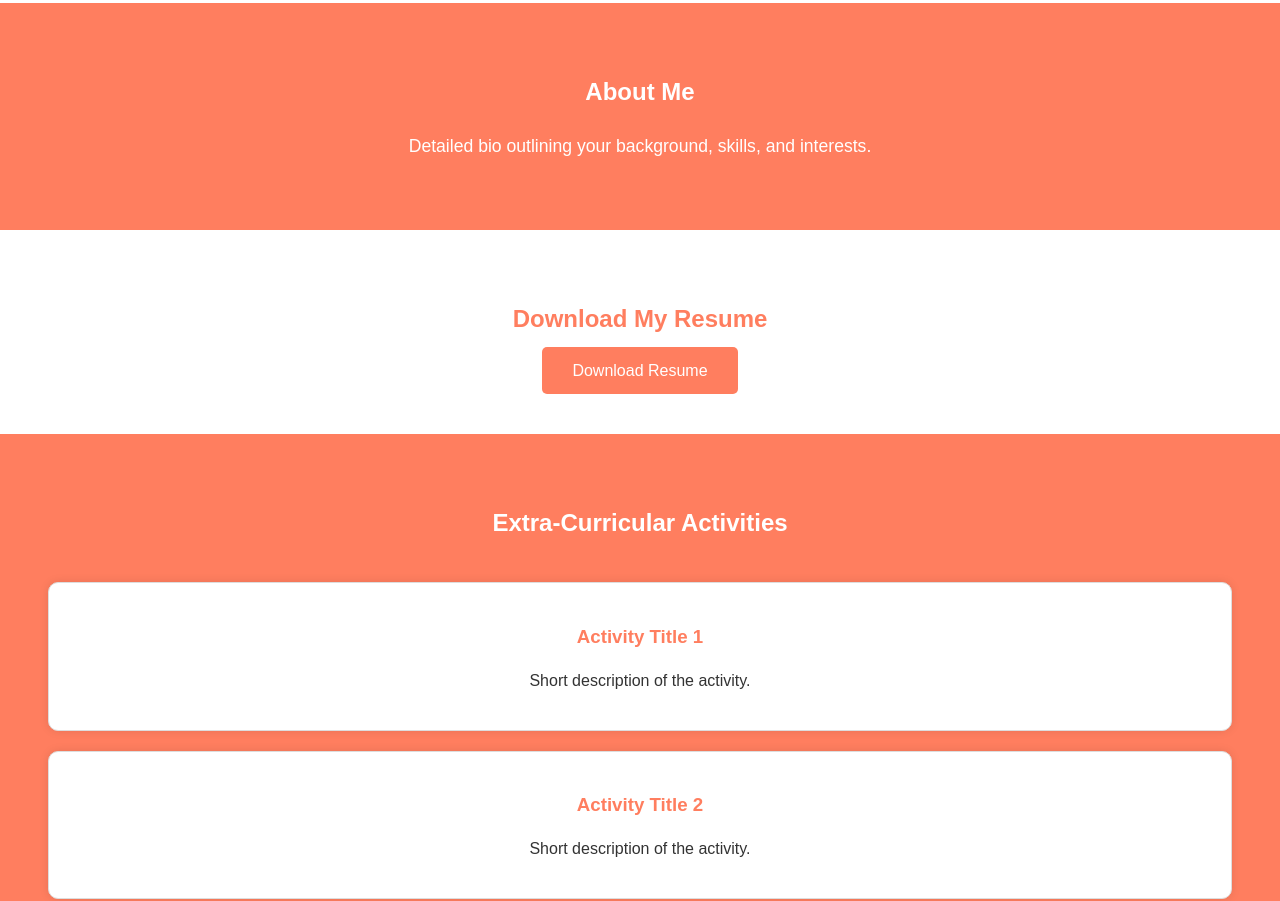
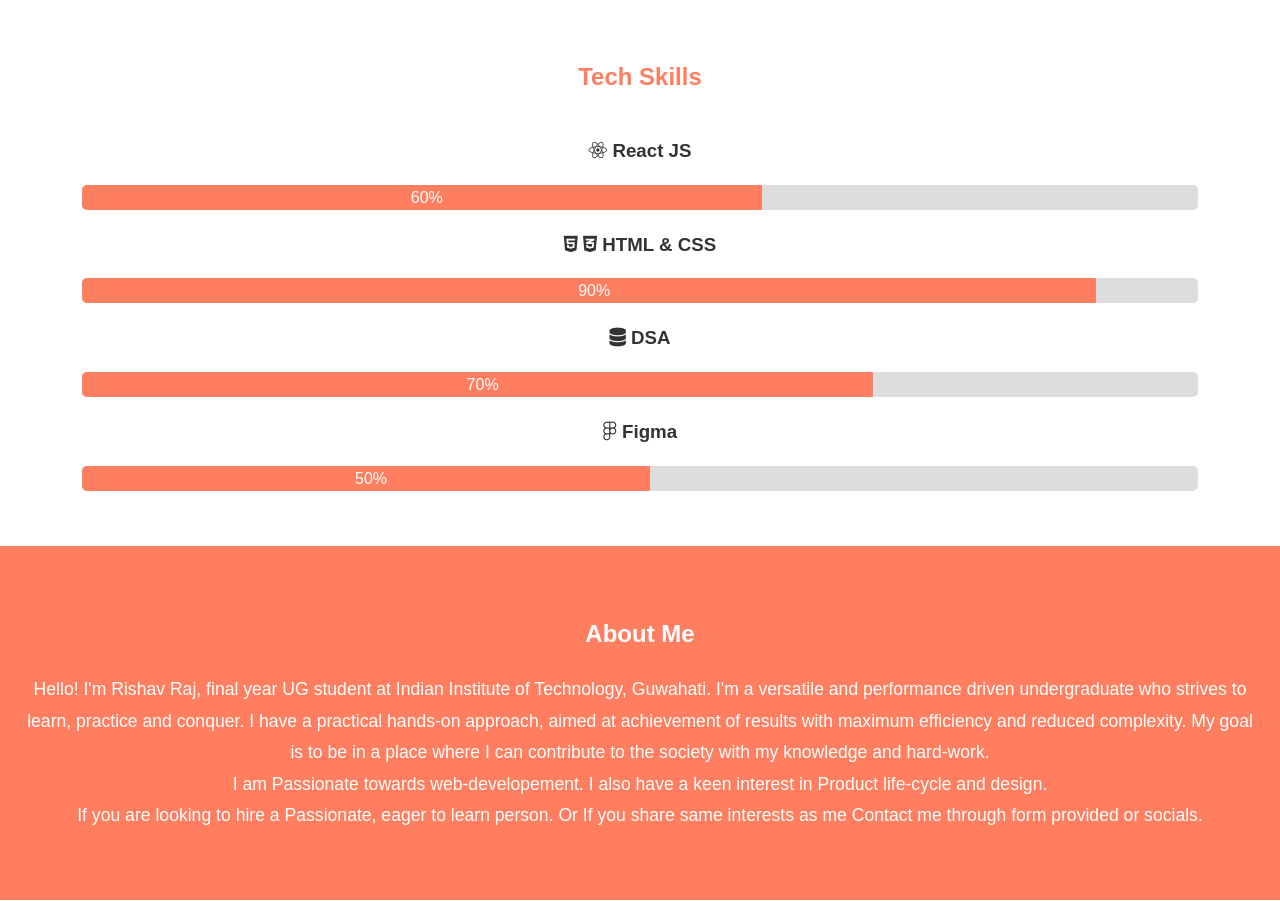
Before and after one commit to Rishav-is-coding/Portfolio-hackstack, a plain HTML site: page index.html in a window 1280 px wide. Shown: the part 875-1776 px from the top of the page. Drawn offline with nearby package versions, Linux system fonts and the light colour scheme; some packages are replaced by stand-ins of ours.

Commit message:
changed few things

```diff
--- a/index.html
+++ b/index.html
@@ -6,6 +6,7 @@
     <title>Personal Portfolio</title>
     <link rel="stylesheet" href="styles/style.css">
     <link rel="stylesheet" href="https://cdnjs.cloudflare.com/ajax/libs/font-awesome/6.0.0-beta3/css/all.min.css">
+    <script src="https://maps.googleapis.com/maps/api/js?key=YOUR_API_KEY"></script>
 </head>
 <body>
     <!-- Landing Page -->
@@ -29,14 +30,51 @@
             <p>Short description of the project.</p>
             <a href="http://linktoyourproject2.com">View Project</a>
         </div>
-        <!-- Add more project cards as needed -->
+
     </section>
-
+    <!-- About Me Section -->
+    <section class="skills">
+        <h2>Tech Skills</h2>
+        <div class="skill">
+            <h3><i class="fa-brands fa-react"></i> React JS</h3>
+            <div class="progress">
+                <div class="progress-bar" style="width: 60%;">60%</div>
+            </div>
+        </div>
+        <div class="skill">
+            <h3><i class="fa-brands fa-html5"></i> <i class="fa-brands fa-css3-alt"></i> HTML &amp CSS</h3>
+            <div class="progress">
+                <div class="progress-bar" style="width: 90%;">90%</div>
+            </div>
+        </div>
+        <!-- <div class="skill">
+            <h3> HTML</h3>
+            <div class="progress">
+                <div class="progress-bar" style="width: 90%;">90%</div>
+            </div>
+        </div> -->
+        <div class="skill">
+            <h3><i class="fa-solid fa-database"></i> DSA</h3>
+            <div class="progress">
+                <div class="progress-bar" style="width: 70%;">70%</div>
+            </div>
+        </div>
+        <div class="skill">
+            <h3><i class="fa-brands fa-figma"></i> Figma</h3>
+            <div class="progress">
+                <div class="progress-bar" style="width: 50%;">50%</div>
+            </div>
+        </div>
+        <!-- Add more skills as needed -->
+    </section>
     <!-- About Me Section -->
     <section class="about-me">
         <h2>About Me</h2>
         <p>
-            Detailed bio outlining your background, skills, and interests.
+            Hello! I'm Rishav Raj, final year UG student at Indian Institute of Technology, Guwahati. I'm a versatile and performance driven undergraduate who strives to learn, practice and conquer. I have a practical hands-on approach, aimed at achievement of results with maximum efficiency and reduced complexity. My goal is to be in a place where I can contribute to the society with my knowledge and hard-work.<br>
+            I am Passionate towards web-developement. I also have a keen interest in Product life-cycle and design. <br>
+            If you are looking to hire a Passionate, eager to learn person. Or If you share same interests as me Contact me through form provided or socials.
+
         </p>
     </section>
 
@@ -50,14 +88,20 @@
     <section class="extra-curricular">
         <h2>Extra-Curricular Activities</h2>
         <div class="activity-card">
-            <h3>Activity Title 1</h3>
-            <p>Short description of the activity.</p>
+            <h3>Security Head - Alcheringa 2024</h3>
+            <p>
+                Lead a 3-tier team of over 100 volunteers responsible for every happening throughout the campus across 30+ venues.<br>
+                Soft-skills aquired - Leadership, communication, decision making
+            </p>
         </div>
         <div class="activity-card">
-            <h3>Activity Title 2</h3>
-            <p>Short description of the activity.</p>
+            <h3>Media Head - R&ampR club, IITG</h3>
+            <p>Lead the media team of R&ampR club, IITG which lead to increase in 65% reach of club across various social media platforms.</p>
         </div>
-        <!-- Add more activity cards as needed -->
+        <div class="activity-card">
+            <h3>CRM Core Team - Alcheringa 2024</h3>
+            <p>Part of core team of Marketing team of Alcheringa 2024, Our team was responsible for bringing more than 50% of budget of our fest.</p>
+        </div>
     </section>
 
     <!-- Contact Form -->
@@ -72,15 +116,17 @@
             <textarea id="message" name="message" required></textarea>
             <button type="submit">Submit</button>
         </form>
+        <iframe src="https://www.google.com/maps/embed?pb=!1m18!1m12!1m3!1d3580.192440467945!2d91.69910327512169!3d26.190417490757923!2m3!1f0!2f0!3f0!3m2!1i1024!2i768!4f13.1!3m3!1m2!1s0x375a5b002226639d%3A0x8608b8107fc1fcdd!2sKameng%20Hostel!5e0!3m2!1sen!2sin!4v1719132930318!5m2!1sen!2sin" width="100%" height="450" style="border-radius:10px; margin-top: 50px; margin-bottom: 2px;" allowfullscreen="" loading="lazy" referrerpolicy="no-referrer-when-downgrade"></iframe>
+        <h3><i>Kameng Hostel, IIT-Guwahati - 781039</i></h3>
     </section>
 
     <!-- Footer Section -->
     <footer>
         <p>&copy; 2024 Rishav Raj | All rights reserved</p>
         <div class="social-media">
-            <a href="https://twitter.com/yourprofile" target="_blank"><i class="fab fa-twitter"></i></a>
-            <a href="https://linkedin.com/in/yourprofile" target="_blank"><i class="fab fa-linkedin"></i></a>
-            <a href="https://github.com/yourprofile" target="_blank"><i class="fab fa-github"></i></a>
+            <a href="https://x.com/who_Rishav" target="_blank"><i class="fab fa-twitter"></i></a>
+            <a href="https://www.linkedin.com/in/rishavrajiitg/" target="_blank"><i class="fab fa-linkedin"></i></a>
+            <a href="https://github.com/Rishav-is-coding" target="_blank"><i class="fab fa-github"></i></a>
         </div>
     </footer>
 
--- a/scripts/script.js
+++ b/scripts/script.js
@@ -16,7 +16,6 @@ document.getElementById('contact-form').addEventListener('submit', function(even
     }
 
     alert('Form submitted successfully!');
-    // Here you can add code to send form data to your server
 });
 
 function validateEmail(email) {
--- a/styles/style.css
+++ b/styles/style.css
@@ -87,6 +87,37 @@ header.landing p {
 
 .project-card a:hover {
     background: #feb47b;
+}
+/* skills Section */
+.skills {
+    padding: 35px 20px;
+    background-color: #fff;
+    text-align: center;
+}
+
+.skills h2 {
+    margin-bottom: 40px;
+    color: #ff7e5f;
+}
+
+.skill {
+    margin: 20px 0;
+}
+
+.progress {
+    background-color: #ddd;
+    border-radius: 5px;
+    overflow: hidden;
+    width: 90%;
+    margin: 0 auto;
+}
+
+.progress-bar {
+    height: 25px;
+    background-color: #ff7e5f;
+    color: #fff;
+    line-height: 25px;
+    padding-left: 10px;
 }
 
 
@@ -179,6 +210,11 @@ header.landing p {
     margin-bottom: 40px;
     color: #ff7e5f;
 }
+.contact h3 {
+    text-align: center;
+    margin-bottom: 40px;
+    color: #000000;
+}
 
 #contact-form {
     max-width: 600px;
@@ -218,6 +254,7 @@ header.landing p {
     background: #feb47b;
 }
 
+
 /* Footer Section */
 footer {
     padding: 20px;
```
